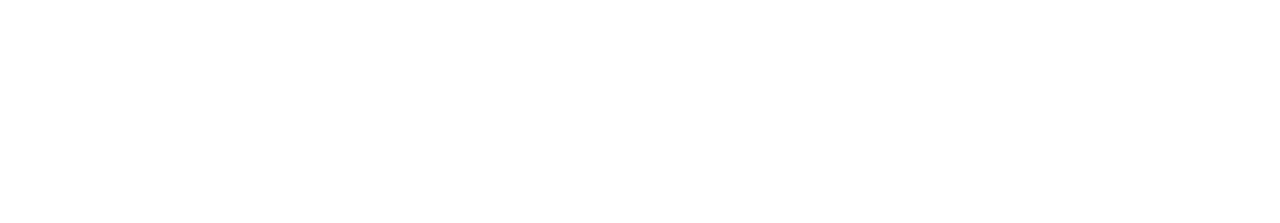
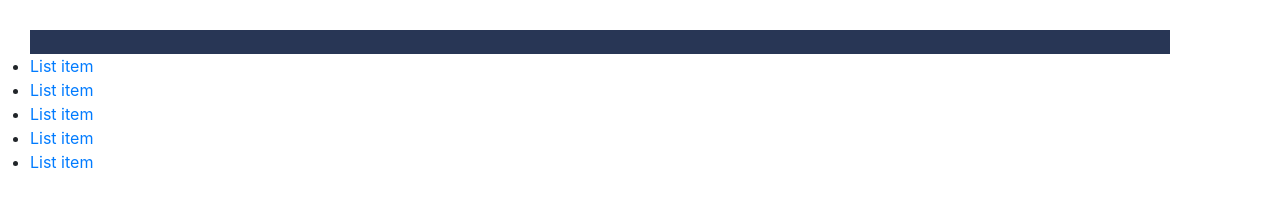
Before and after one commit to alex-94-k/numerica, a website: page src/index.html in a window 1280 px wide. Drawn offline with Linux system fonts and the light colour scheme.

Commit message:
first day 1.1

```diff
--- a/src/index.html
+++ b/src/index.html
@@ -8,6 +8,25 @@
     <link rel="stylesheet" href="css/styles.min.css">
 </head>
 <body>
+    <!-- header -->
 
+    <header class="header">
+        <div class="container">
+            <div class="header__logo">
+                <img src="" alt="" class="header__image">
+            </div>
+            <div class="header__menu">
+                <nav class="header__nav">
+                    <ul class="header__list">
+                        <li class="header__item"><a href="#" class="header__link">List item</a></li>
+                        <li class="header__item"><a href="#" class="header__link">List item</a></li>
+                        <li class="header__item"><a href="#" class="header__link">List item</a></li>
+                        <li class="header__item"><a href="#" class="header__link">List item</a></li>
+                        <li class="header__item"><a href="#" class="header__link">List item</a></li>
+                    </ul>
+                </nav>
+            </div>
+        </div>
+    </header>
 </body>
 </html>
--- a/src/scss/base/_variables.scss
+++ b/src/scss/base/_variables.scss
@@ -0,0 +1 @@
+$main-color: #283655;
--- /dev/null
+++ b/src/scss/blocks/_header.scss
@@ -0,0 +1,8 @@
+.header {
+    padding: 30px;
+    display: grid;
+    grid-template-columns: 380px 700px;
+    &__logo {
+        background-color: $main-color;
+    }
+}
--- a/src/scss/styles.scss
+++ b/src/scss/styles.scss
@@ -1,3 +1,15 @@
 @import 'libs/bootstrap-reboot.min';
 @import 'base/mixins';
 @import 'base/variables';
+
+* {
+    margin: 0;
+    padding: 0;
+}
+
+.container {
+    width: 1140px;
+    margin: 0 auto;
+}
+
+@import 'blocks/header';
```
Also changed, not shown: package.json (added, +34 -0 lines), dist/index.html (added), src/css/styles.min.css, 3 other files.
